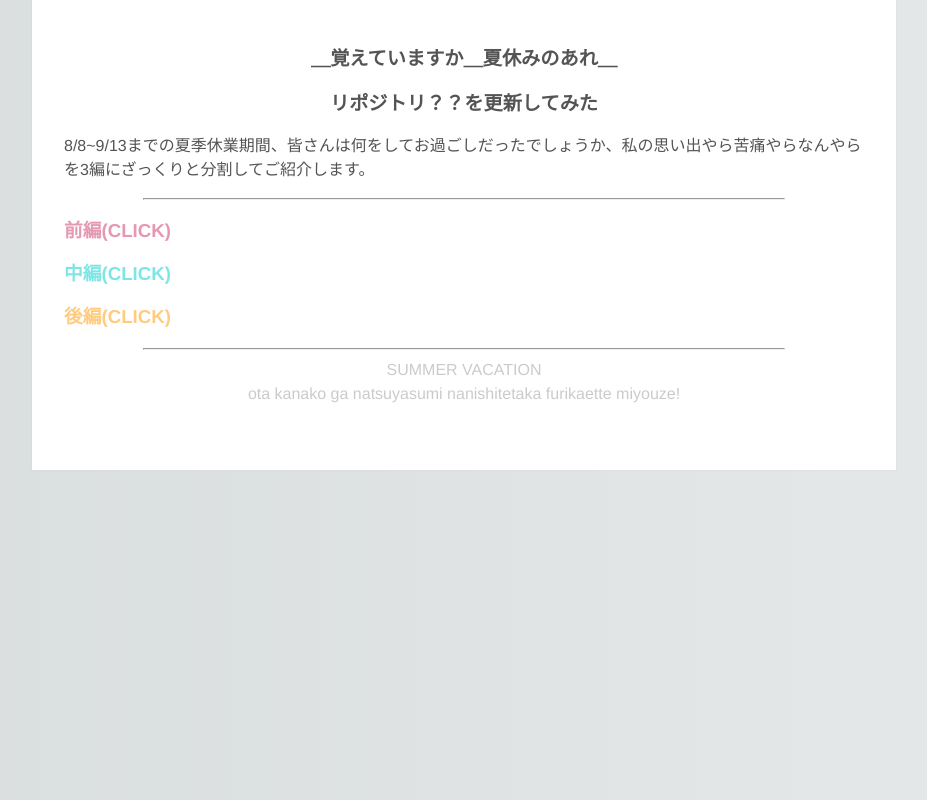
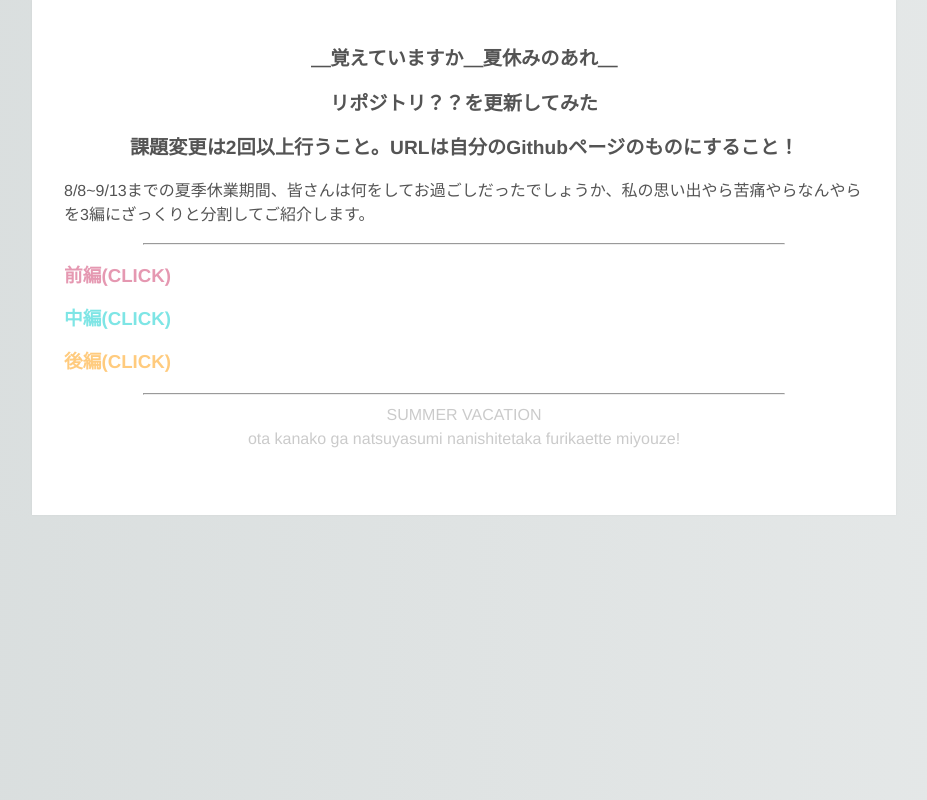
Before and after one commit to Kanako-ghub/Kanako-ghub.github.io, a plain HTML site: page summer.html in a window 1280 px wide. Shown: the whole page, without its empty margins (176-1103 px from the left). Drawn offline with nearby package versions, Linux system fonts and the light colour scheme.

Commit message:
appdate_commit_kadai02

```diff
--- a/summer.html
+++ b/summer.html
@@ -46,6 +46,7 @@
       <header>
           <h1>＿覚えていますか＿夏休みのあれ＿</h1>
           <h2>リポジトリ？？を更新してみた</h2>
+          <h2>課題変更は2回以上行うこと。URLは自分のGithubページのものにすること！</h2>
 
               <p>
                   8/8~9/13までの夏季休業期間、皆さんは何をしてお過ごしだったでしょうか、私の思い出やら苦痛やらなんやらを3編にざっくりと分割してご紹介します。
```
